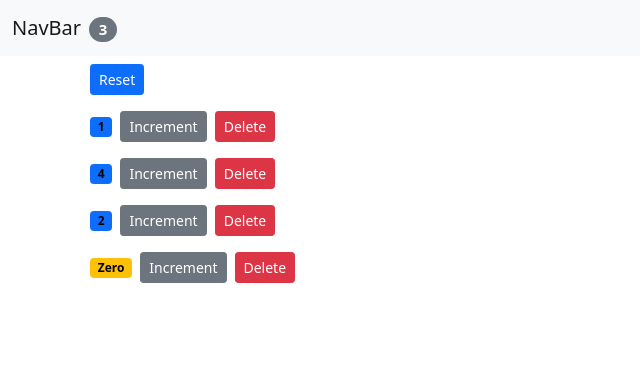
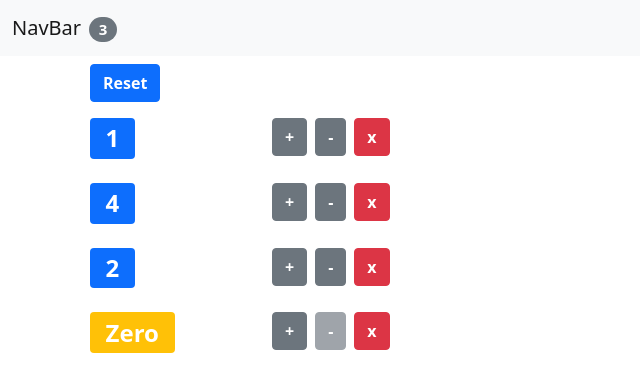
Before and after one commit to prathameshjchavan/counter-app, a React (Create React App) app: page / in a window 1280 px wide. Shown: the top 392 px of the page, without its empty margins (0-640 px from the left). Built offline with nearby package versions, Linux system fonts and the light colour scheme.

Commit message:
decrement button

```diff
--- a/src/App.js
+++ b/src/App.js
@@ -5,9 +5,7 @@ import Counters from "./components/counters";
 import _ from "lodash";
 
 class App extends Component {
-	constructor() {
-		super();
-		this.state = {
+	state = {
 		counters: [
 			{
 				id: 1,
@@ -27,6 +25,14 @@ class App extends Component {
 			},
 		],
 	};
+
+	constructor() {
+		super();
+		console.log("App - Constructor");
+	}
+
+	componentDidMount() {
+		console.log("App - Mounted");
 	}
 
 	handleIncrement = (counter) => {
@@ -41,6 +47,14 @@ class App extends Component {
 		const index = counters.indexOf(counter);
 		counters[index] = { ...counter };
 		counters[index].value++;
+		this.setState({ counters });
+	};
+
+	handleDecrement = (counter) => {
+		const counters = [...this.state.counters];
+		const index = counters.indexOf(counter);
+		counters[index] = { ...counter };
+		counters[index].value--;
 		this.setState({ counters });
 	};
 
@@ -60,6 +74,8 @@ class App extends Component {
 	};
 
 	render() {
+		console.log("App - Rendered");
+
 		return (
 			<React.Fragment>
 				<NavBar
@@ -70,6 +86,7 @@ class App extends Component {
 						counters={this.state.counters}
 						onReset={this.handleReset}
 						onIncrement={this.handleIncrement}
+						onDecrement={this.handleDecrement}
 						onDelete={this.handleDelete}
 					/>
 				</main>
--- a/src/components/counter.jsx
+++ b/src/components/counter.jsx
@@ -2,31 +2,54 @@ import React, { Component } from "react";
 
 class Counter extends Component {
 	componentDidUpdate(prevProps, prevState) {
-		console.log("Previous Counter Value: ", prevProps.counter.value);
+		console.log("prevProps", prevProps);
+		console.log("prevState", prevState);
+		if (prevProps.counter.value !== this.props.counter.value) {
+			// Ajax call and get new data from the server
+		}
+	}
+
+	componentWillUnmount() {
+		console.log("Counter - Unmount");
 	}
 
 	render() {
+		console.log("Counter - Rendered");
+
 		return (
-			<div>
+			<div className="row">
+				<div className="col-2">
+					<h2>
 						<span className={this.getBadgeClasses()}>{this.formatCount()}</span>
+					</h2>
+				</div>
+				<div className="col">
 					<button
 						onClick={() => this.props.onIncrement(this.props.counter)}
-					className="btn btn-secondary btn-sm"
+						className="btn btn-secondary btn-md fw-bolder"
 					>
-					Increment
+						+
+					</button>
+					<button
+						onClick={() => this.props.onDecrement(this.props.counter)}
+						disabled={!this.props.counter.value}
+						className="btn btn-secondary btn-md m-2 fw-bolder"
+					>
+						-
 					</button>
 					<button
 						onClick={() => this.props.onDelete(this.props.counter.id)}
-					className="btn btn-danger btn-sm m-2"
+						className="btn btn-danger btn-md fw-bolder"
 					>
-					Delete
+						x
 					</button>
+				</div>
 			</div>
 		);
 	}
 
 	getBadgeClasses() {
-		let classes = "badge text-black m-2 bg-";
+		let classes = "badge m-2 bg-";
 		classes += this.props.counter.value === 0 ? "warning" : "primary";
 		return classes;
 	}
--- a/src/components/counters.jsx
+++ b/src/components/counters.jsx
@@ -3,11 +3,17 @@ import Counter from "./counter";
 
 class Counters extends Component {
 	render() {
-		const { onReset, counters, onDelete, onIncrement } = this.props;
+		console.log("Counters - Rendered");
+
+		const { onReset, counters, onDelete, onIncrement, onDecrement } =
+			this.props;
 
 		return (
 			<div>
-				<button onClick={onReset} className="btn btn-primary btn-sm m-2">
+				<button
+					onClick={onReset}
+					className="btn btn-primary btn-md fw-bold m-2"
+				>
 					Reset
 				</button>
 				{counters.map((counter) => (
@@ -16,6 +22,7 @@ class Counters extends Component {
 						counter={counter}
 						onDelete={onDelete}
 						onIncrement={onIncrement}
+						onDecrement={onDecrement}
 					/>
 				))}
 			</div>
--- a/src/components/navBar.jsx
+++ b/src/components/navBar.jsx
@@ -1,4 +1,6 @@
 const NavBar = ({ totalCounters }) => {
+	console.log("NavBar - Rendered");
+
 	return (
 		<nav className="navbar navbar-light bg-light">
 			<div className="container-fluid">
```
Lines whose indentation alone changed are shown as unchanged.
